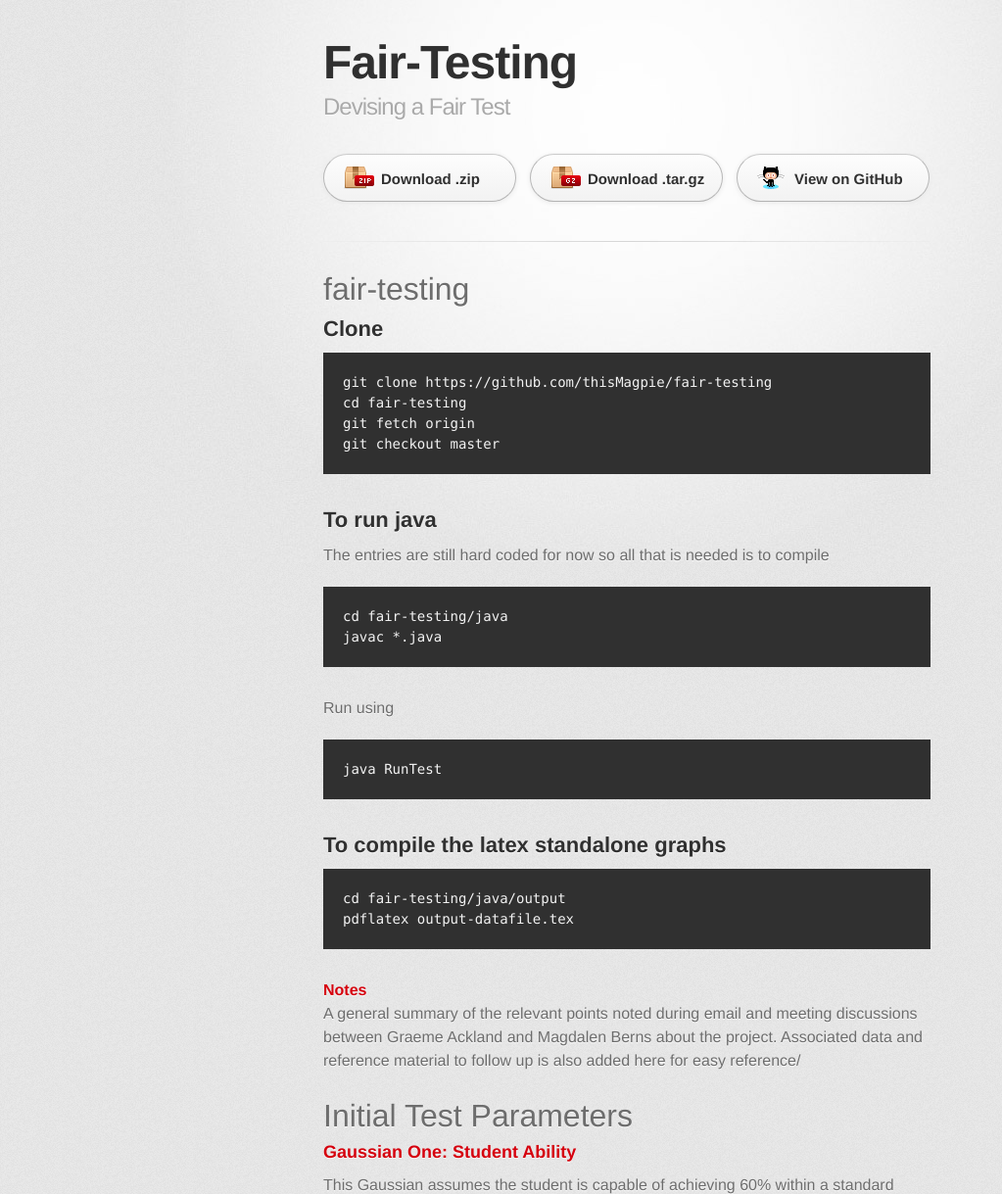
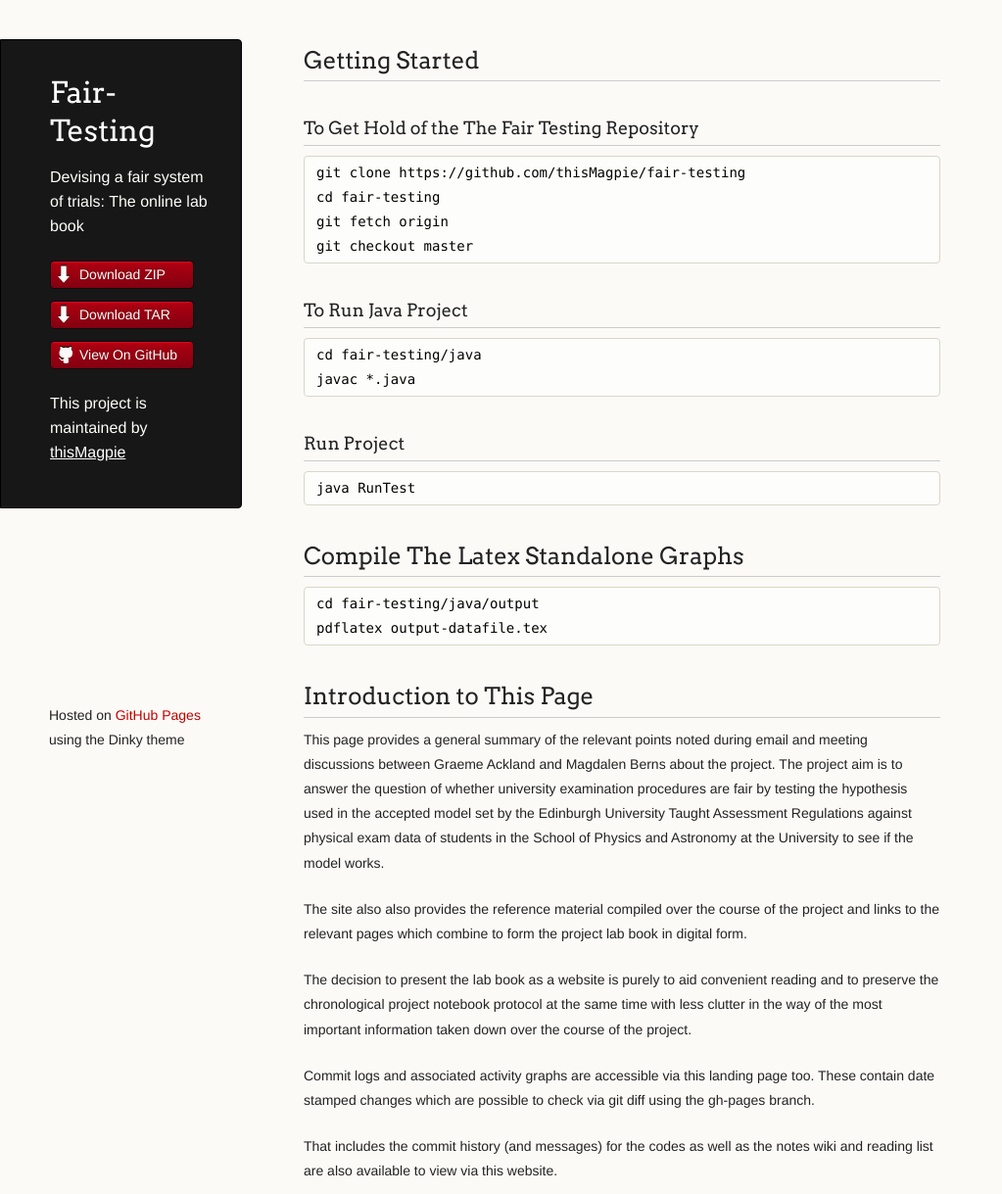
Before and after one commit to thisMagpie/fair-testing, a plain HTML site: page index.html in a window 1280 px wide. Shown: the top 1219 px of the page at 98% size, without its empty margins (0-1023 px from the left). Drawn offline with Linux system fonts and the light colour scheme; a web font is replaced by a local one.

Commit message:
Create gh-pages branch via GitHub

```diff
--- a/index.html
+++ b/index.html
@@ -1,41 +1,40 @@
-<!DOCTYPE html>
+<!doctype html>
 <html>
   <head>
-    <meta charset='utf-8'>
+    <meta charset="utf-8">
     <meta http-equiv="X-UA-Compatible" content="chrome=1">
-    <link href='https://fonts.googleapis.com/css?family=Chivo:900' rel='stylesheet' type='text/css'>
-    <link rel="stylesheet" type="text/css" href="stylesheets/stylesheet.css" media="screen" />
-    <link rel="stylesheet" type="text/css" href="stylesheets/pygment_trac.css" media="screen" />
-    <link rel="stylesheet" type="text/css" href="stylesheets/print.css" media="print" />
+    <title>Fair-Testing by thisMagpie</title>
+
+    <link rel="stylesheet" href="stylesheets/styles.css">
+    <link rel="stylesheet" href="stylesheets/pygment_trac.css">
+    <script src="javascripts/scale.fix.js"></script>
+    <meta name="viewport" content="width=device-width, initial-scale=1, user-scalable=no">
     <!--[if lt IE 9]>
     <script src="//html5shiv.googlecode.com/svn/trunk/html5.js"></script>
     <![endif]-->
-    <title>Fair-Testing by thisMagpie</title>
   </head>
+  <body>
+    <div class="wrapper">
+      <header>
+        <h1 class="header">Fair-Testing</h1>
+        <p class="header">Devising a fair system of trials: The online lab book</p>
 
-  <body>
-    <div id="container">
-      <div class="inner">
+        <ul>
+          <li class="download"><a class="buttons" href="https://github.com/thisMagpie/fair-testing/zipball/master">Download ZIP</a></li>
+          <li class="download"><a class="buttons" href="https://github.com/thisMagpie/fair-testing/tarball/master">Download TAR</a></li>
+          <li><a class="buttons github" href="https://github.com/thisMagpie/fair-testing">View On GitHub</a></li>
+        </ul>
 
-        <header>
-          <h1>Fair-Testing</h1>
-          <h2>Devising a Fair Test</h2>
-        </header>
+        <p class="header">This project is maintained by <a class="header name" href="https://github.com/thisMagpie">thisMagpie</a></p>
 
-        <section id="downloads" class="clearfix">
-          <a href="https://github.com/thisMagpie/fair-testing/zipball/master" id="download-zip" class="button"><span>Download .zip</span></a>
-          <a href="https://github.com/thisMagpie/fair-testing/tarball/master" id="download-tar-gz" class="button"><span>Download .tar.gz</span></a>
-          <a href="https://github.com/thisMagpie/fair-testing" id="view-on-github" class="button"><span>View on GitHub</span></a>
-        </section>
 
-        <hr>
+      </header>
+      <section>
+        <h2>
+<a name="getting-started" class="anchor" href="#getting-started"><span class="octicon octicon-link"></span></a>Getting Started</h2>
 
-        <section id="main_content">
-          <h1>
-<a name="fair-testing" class="anchor" href="#fair-testing"><span class="octicon octicon-link"></span></a>fair-testing</h1>
-
-<h2>
-<a name="clone" class="anchor" href="#clone"><span class="octicon octicon-link"></span></a>Clone</h2>
+<h3>
+<a name="to-get-hold-of-the-the-fair-testing-repository" class="anchor" href="#to-get-hold-of-the-the-fair-testing-repository"><span class="octicon octicon-link"></span></a>To Get Hold of the The Fair Testing Repository</h3>
 
 <pre><code>git clone https://github.com/thisMagpie/fair-testing
 cd fair-testing
@@ -43,32 +42,38 @@ git fetch origin
 git checkout master
 </code></pre>
 
-<h2>
-<a name="to-run-java" class="anchor" href="#to-run-java"><span class="octicon octicon-link"></span></a>To run java</h2>
-
-<p>The entries are still hard coded for now so all that is needed is to compile</p>
+<h3>
+<a name="to-run-java-project" class="anchor" href="#to-run-java-project"><span class="octicon octicon-link"></span></a>To Run Java Project</h3>
 
 <pre><code>cd fair-testing/java
 javac *.java
 </code></pre>
 
-<p>Run using</p>
+<h3>
+<a name="run-project" class="anchor" href="#run-project"><span class="octicon octicon-link"></span></a>Run Project</h3>
 
 <pre><code>java RunTest
 </code></pre>
 
 <h2>
-<a name="to-compile-the-latex-standalone-graphs" class="anchor" href="#to-compile-the-latex-standalone-graphs"><span class="octicon octicon-link"></span></a>To compile the latex standalone graphs</h2>
+<a name="compile-the-latex-standalone-graphs" class="anchor" href="#compile-the-latex-standalone-graphs"><span class="octicon octicon-link"></span></a>Compile The Latex Standalone Graphs</h2>
 
 <pre><code>cd fair-testing/java/output
 pdflatex output-datafile.tex
 </code></pre>
 
-<h4>
-<a name="notes" class="anchor" href="#notes"><span class="octicon octicon-link"></span></a><a href="http://thismagpie.github.io/fair-testing/notes.html">Notes</a>
-</h4>
+<h2>
+<a name="introduction-to-this-page" class="anchor" href="#introduction-to-this-page"><span class="octicon octicon-link"></span></a>Introduction to This Page</h2>
 
-<p>A general summary of the relevant points noted during email and meeting discussions between Graeme Ackland and Magdalen Berns about the project. Associated data and reference material to follow up is also added here for easy reference/</p>
+<p>This page provides a general summary of the relevant points noted during email and meeting discussions between Graeme Ackland and Magdalen Berns about the project. The project aim is to answer the question of whether university examination procedures are fair by testing the hypothesis used in the accepted model set by the Edinburgh University Taught Assessment Regulations against physical exam data of students in the School of Physics and Astronomy at the University to see if the model works.</p>
+
+<p>The site also also provides the reference material compiled over the course of the project and links to the relevant pages which combine to form the project lab book in digital form.</p>
+
+<p>The decision to present the lab book as a website is purely to aid convenient reading and to preserve the chronological project notebook protocol at the same time with less clutter in the way of the most important information taken down over the course of the project.</p>
+
+<p>Commit logs and associated activity graphs are accessible via this landing page too. These contain date stamped changes which are possible to check via git diff using the gh-pages branch.</p>
+
+<p>That includes the commit history (and messages) for the codes as well as the notes wiki and reading list are also available to view via this website. </p>
 
 <h1>
 <a name="initial-test-parameters" class="anchor" href="#initial-test-parameters"><span class="octicon octicon-link"></span></a>Initial Test Parameters</h1>
@@ -80,15 +85,14 @@ pdflatex output-datafile.tex
 
 <p>However, our test refers to a population of students from the Edinburgh University School of Physics and Astronomy, which is <a href="http://www.topuniversities.com/university-rankings/world-university-rankings/2013#sorting=rank+region=+country=+faculty=+stars=false+search=">Ranked No. 17 in the world</a> and hence only allows the very strongest physics applicants of the world onto to the course it is difficult to decide whether to assume such students are capable of such a significant standard deviation in performance on their exams or whether to allow facts to influence the estimate on the first run of trials.</p>
 
-<p>To simplify matters. This Study will only look at those courses which are accredited by the Institute of Engineering </p>
+<p>To simplify matters. This Study will only look at those courses which are part of a physics degree accredited by the Institute of Engineering. This will allow a qualitative assessment of the results in context of the county pass fail progression rate at the end of the study.</p>
 
 <p>For that reason the approach used is used with caution. </p>
 
-<p>mean: 60%</p>
-
-<p>std deviation 22.6%</p>
-
-<h3>
+<ul>
+<li>mean: 60%
+std deviation 22.6%</li>
+</ul><h3>
 <a name="gaussian-two-test-difficulty" class="anchor" href="#gaussian-two-test-difficulty"><span class="octicon octicon-link"></span></a>Gaussian two: Test Difficulty</h3>
 
 <p>mean: 60%</p>
@@ -99,7 +103,8 @@ pdflatex output-datafile.tex
 <a name="exam-data" class="anchor" href="#exam-data"><span class="octicon octicon-link"></span></a>Exam Data</h1>
 
 <h3>
-<a name="astrophysics-3-exam-scaled-up-by-3" class="anchor" href="#astrophysics-3-exam-scaled-up-by-3"><span class="octicon octicon-link"></span></a><a href="https://www.wiki.ed.ac.uk/download/attachments/135806883/Astrophysics%203%20wiki.pdf?version=1&amp;modificationDate=1372243932000&amp;api=v2">Astrophysics 3 Exam</a> (Scaled Up by 3%)</h3>
+<a name="stellar-evolution" class="anchor" href="#stellar-evolution"><span class="octicon octicon-link"></span></a><a href="https://www.wiki.ed.ac.uk/download/attachments/135806883/Stellar%20Evolution-%20wiki.pdf?version=1&amp;modificationDate=1372244111000&amp;api=v2">Stellar Evolution</a>
+</h3>
 
 <ul>
 <li>Number of students present in the exam: 18</li>
@@ -107,8 +112,7 @@ pdflatex output-datafile.tex
 </ul><p>Average mark of the course (includes only those students who sat the exam): 61%</p>
 
 <h3>
-<a name="stellar-evolution" class="anchor" href="#stellar-evolution"><span class="octicon octicon-link"></span></a><a href="https://www.wiki.ed.ac.uk/download/attachments/135806883/Stellar%20Evolution-%20wiki.pdf?version=1&amp;modificationDate=1372244111000&amp;api=v2">Stellar Evolution</a>
-</h3>
+<a name="astrophysics-3-exam-scaled-up-by-3" class="anchor" href="#astrophysics-3-exam-scaled-up-by-3"><span class="octicon octicon-link"></span></a><a href="https://www.wiki.ed.ac.uk/download/attachments/135806883/Astrophysics%203%20wiki.pdf?version=1&amp;modificationDate=1372243932000&amp;api=v2">Astrophysics 3 Exam</a> (Scaled Up by 3%)</h3>
 
 <ul>
 <li>Number of students present in the exam: 37</li>
@@ -266,20 +270,17 @@ pdflatex output-datafile.tex
 <h3>
 <a name="authors-and-contributors" class="anchor" href="#authors-and-contributors"><span class="octicon octicon-link"></span></a>Authors and Contributors</h3>
 
-<p>Magdalen Berns <a href="http://osrc.dfm.io/thismagpie">@thisMagpie </a></p>
+<p>Magdalen Berns <a href="http://osrc.dfm.io/thismagpie">@thisMagpie</a></p>
 
 <p>Supervisor: Professor Graeme Ackland</p>
 
-<p>With Special thanks to </p>
-        </section>
+<p>With Special thanks to Dr.Victoria Martin, Professor Malcom McMahon, </p>
+      </section>
+      <footer>
+        <p><small>Hosted on <a href="http://pages.github.com">GitHub Pages</a> using the Dinky theme</small></p>
+      </footer>
+    </div>
+    <!--[if !IE]><script>fixScale(document);</script><![endif]-->
 
-        <footer>
-          Fair-Testing is maintained by <a href="https://github.com/thisMagpie">thisMagpie</a><br>
-          This page was generated by <a href="http://pages.github.com">GitHub Pages</a>. Tactile theme by <a href="https://twitter.com/jasonlong">Jason Long</a>.
-        </footer>
-
-
-      </div>
-    </div>
   </body>
 </html>
```
Also changed, not shown: params.json (+1 -1 lines).
